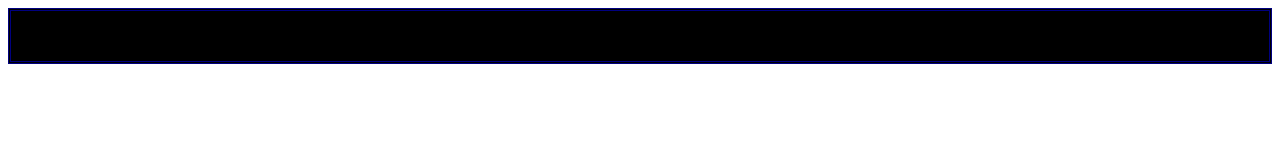
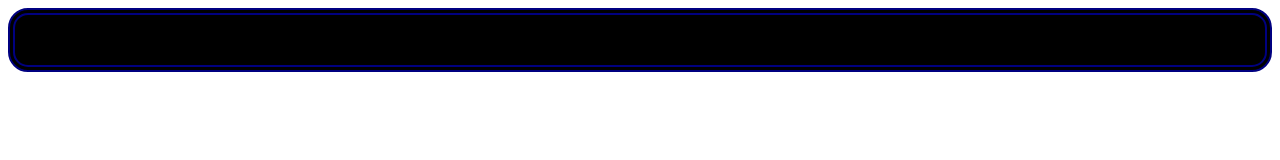
Before and after one commit to Volodymyr25/mine, a plain HTML site: page index.html in a window 1280 px wide. Drawn offline with Linux system fonts and the light colour scheme.

Commit message:
Update style1.css

```diff
--- a/style1.css
+++ b/style1.css
@@ -1,6 +1,6 @@
 header{
     text-align: center;
     background-color: black;
-    border: 3px double navy;
-    border: radius 20px;
+    border: 7px double navy;
+    border-radius:20px;
 }
```
